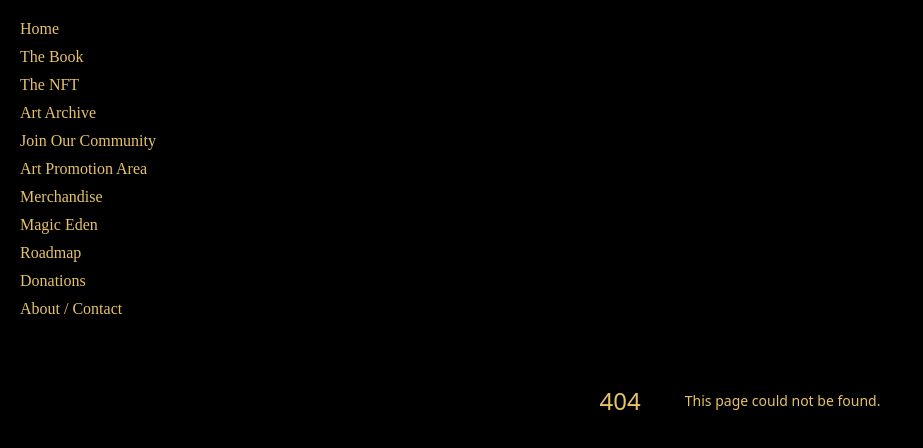
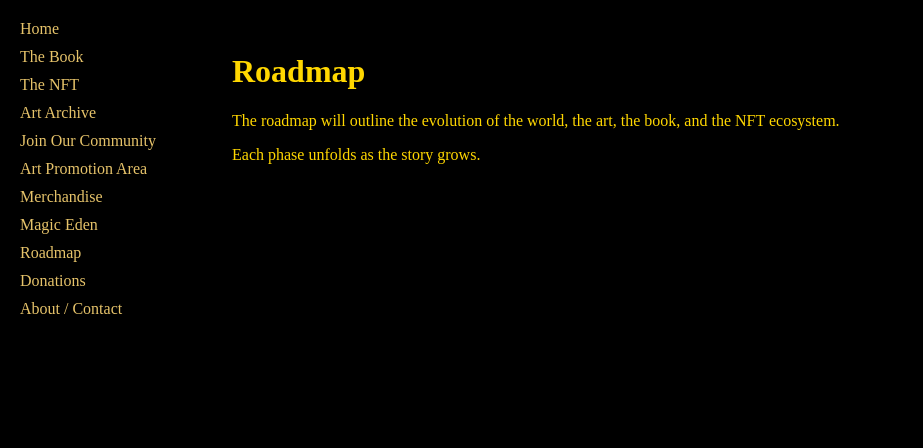
Before and after one commit to vesuvious-king/Kings-of-Solympus-, a Next.js app: page /roadmap in a window 1280 px wide. Before the commit this address had no page. Shown: the top 448 px of the page, without its empty margins (0-923 px from the left). Built offline with nearby package versions, Linux system fonts and the light colour scheme.

Commit message:
Create page.js

```diff
--- /dev/null
+++ b/app/roadmap/page.js
@@ -0,0 +1,16 @@
+export default function Roadmap() {
+  return (
+    <main style={{ padding: "2rem", color: "gold" }}>
+      <h1>Roadmap</h1>
+
+      <p>
+        The roadmap will outline the evolution of the world, the art,
+        the book, and the NFT ecosystem.
+      </p>
+
+      <p>
+        Each phase unfolds as the story grows.
+      </p>
+    </main>
+  );
+}
```
